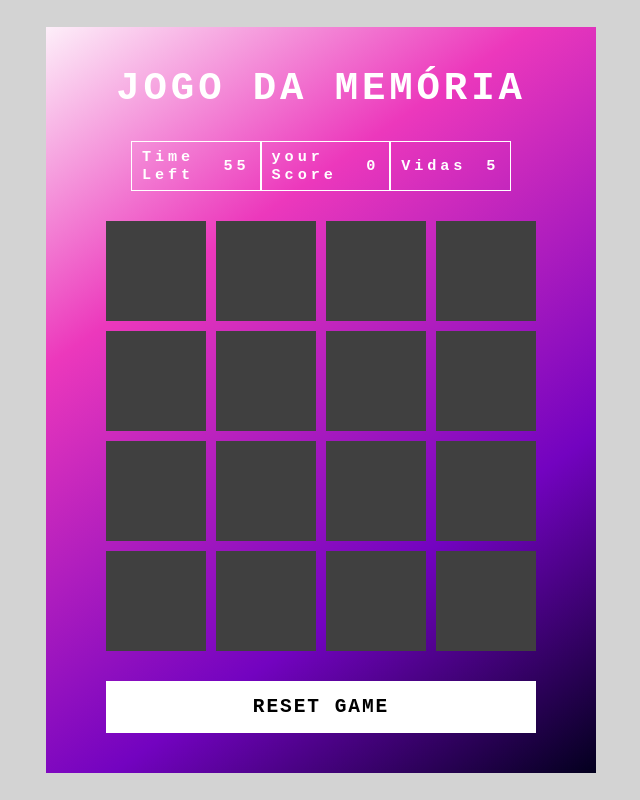
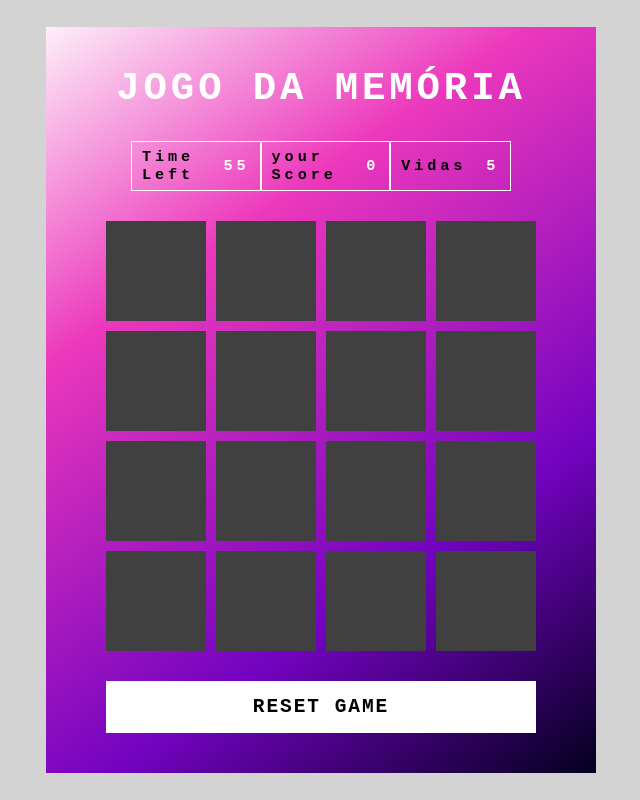
Before and after one commit to IcaroSLima/Desafio-Jogo-Memoria, a plain HTML site: page index.html in a window 1280 px wide. Shown: the whole page, without its empty margins (319-959 px from the left). Drawn offline with Linux system fonts and the light colour scheme.

Commit message:
Update index.html

```diff
--- a/index.html
+++ b/index.html
@@ -17,15 +17,15 @@
         <h2>JOGO DA MEMÓRIA</h2>
         <div class="menu-time">
             <div class="time">
-                <h3 id="time" style="color: white;">Time Left</h3>
+                <h3 id="time" style="color: #000;">Time Left</h3>
                 <h3 id="time-left">0</h3>
             </div>
             <div class="score">
-                <h3 style="color: white;">your Score</h3>
+                <h3 style="color: #000;">your Score</h3>
                 <h3 id="score">0</h3>
             </div>
             <div class="vidas">
-                <h3 style="color: white;">Vidas</h3>
+                <h3 style="color: #000;">Vidas</h3>
                 <h3 id="vidas">5</h3>
             </div>
         </div>
```
